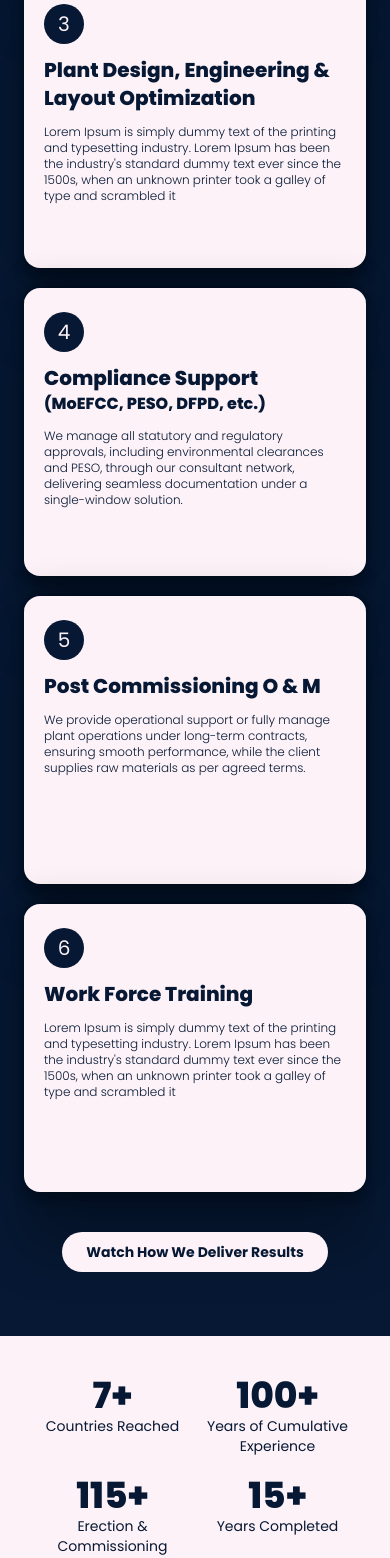
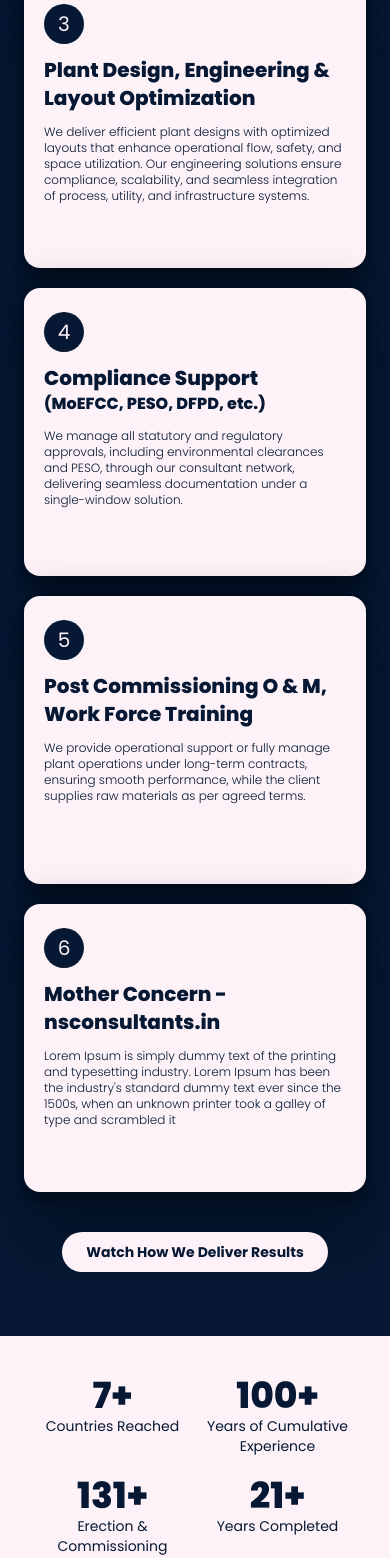
Before and after one commit to Dewangi14/NSEPC-Consultants, a Next.js app: page / in a window 390 px wide. Shown: the part 4040-5598 px from the top of the page. Built offline with nearby package versions, Linux system fonts and the light colour scheme; a web font is replaced by a local one.

Commit message:
DD: achievements section fixed for mobile mode, required updations done, amount changed to original

```diff
--- a/src/pages/_landing/Achievements.jsx
+++ b/src/pages/_landing/Achievements.jsx
@@ -27,7 +27,7 @@ const Achievements = React.forwardRef((props, ref) => {
       <div className="grid gap-8 w-full max-w-6xl">
         {items.map((item, index) => (
           <FadeInFromBottom key={index}>
-            <div className="w-1/3 mx-auto bg-white rounded-2xl shadow-lg overflow-hidden transition-all duration-300 hover:shadow-2xl hover:-translate-y-1 border border-gray-100">
+            <div className="lg:w-1/3 mx-auto bg-white rounded-2xl shadow-lg overflow-hidden transition-all duration-300 hover:shadow-2xl hover:-translate-y-1 border border-gray-100">
               {/* Image */}
               <div className="w-full h-52 overflow-hidden bg-gray-50">
                 <img
--- a/src/pages/_landing/CounterNumbers.jsx
+++ b/src/pages/_landing/CounterNumbers.jsx
@@ -91,7 +91,7 @@ const CounterNumbers = () => {
 
       <div className='flex flex-col xl:gap-1'>
         <div className='font-extrabold text-4xl xl:text-5xl'>
-          <Counter from={0} to={115} duration={2} />+
+          <Counter from={0} to={131} duration={2} />+
         </div>
         <div className='text-sm xl:text-base'>
           Erection & Commissioning done
@@ -100,7 +100,7 @@ const CounterNumbers = () => {
 
       <div className='flex flex-col xl:gap-1'>
         <div className='font-extrabold text-4xl xl:text-5xl'>
-          <Counter from={0} to={15} duration={2} />+
+          <Counter from={0} to={21} duration={2} />+
         </div>
         <div className='text-sm xl:text-base'>
           Years Completed
--- a/src/pages/_landing/Services.jsx
+++ b/src/pages/_landing/Services.jsx
@@ -19,7 +19,7 @@ const Services = React.forwardRef((props, ref) => {
       },
     {
       title: "Plant Design, Engineering & Layout Optimization",
-      desc: "Lorem Ipsum is simply dummy text of the printing and typesetting industry. Lorem Ipsum has been the industry's standard dummy text ever since the 1500s, when an unknown printer took a galley of type and scrambled it",
+      desc: "We deliver efficient plant designs with optimized layouts that enhance operational flow, safety, and space utilization. Our engineering solutions ensure compliance, scalability, and seamless integration of process, utility, and infrastructure systems.",
       link: "",
     },
     {
@@ -29,14 +29,14 @@ const Services = React.forwardRef((props, ref) => {
       link: "",
     },
     {
-      title: "Post Commissioning O & M",
+      title: "Post Commissioning O & M, Work Force Training",
       desc: "We provide operational support or fully manage plant operations under long-term contracts, ensuring smooth performance, while the client supplies raw materials as per agreed terms.",
       link: "",
     },
     {
-      title: "Work Force Training",
+      title: "Mother Concern - nsconsultants.in",
       desc: "Lorem Ipsum is simply dummy text of the printing and typesetting industry. Lorem Ipsum has been the industry's standard dummy text ever since the 1500s, when an unknown printer took a galley of type and scrambled it",
-      link: "",
+      link: "https://nsconsultants.in/",
     },
   ];
   return (
@@ -52,7 +52,7 @@ const Services = React.forwardRef((props, ref) => {
       <div className="grid grid-cols-1 lg:grid-cols-3 gap-5 w-full text-[#061833]">
         {services?.map((item, idx) => {
           return (
-            <div className="h-72 xl:h-80 bg-pink-50 rounded-2xl border-t-4 border-t-pink-50 image-shadow p-5 w-full">
+            <div className={`h-72 xl:h-80 bg-pink-50 rounded-2xl border-t-4 border-t-pink-50 image-shadow p-5 w-full ${item?.link?.length > 0 && "cursor-pointer"}`}  onClick={() => item?.link && router.push(item.link)}>
               <div className="flex flex-col gap-3 h-full">
                 <div className="rounded-full bg-[#061833] text-pink-50 text-xl p-5 w-8 h-8 flex justify-center items-center">
                   {idx + 1}
--- a/src/pages/payment/index.jsx
+++ b/src/pages/payment/index.jsx
@@ -134,8 +134,8 @@ const Payment = () => {
     email: email || "",
     phone: phone || "",
     gst: '',
-    // amount: 42480,
-    amount: 1, // you can make this dynamic if needed
+    amount: 42480,
+    // amount: 1, // you can make this dynamic if needed
   });
   const [loading, setLoading] = useState(false);
 
@@ -300,8 +300,7 @@ const Payment = () => {
                 value={formData.gst}
                 onChange={handleChange}
                 className="outline-none w-full h-full placeholder-[#061833] text-xs xl:text-base"
-                placeholder="GST Number"
-                required
+                placeholder="GST Number (optional)"
               />
             </div>
 
```
